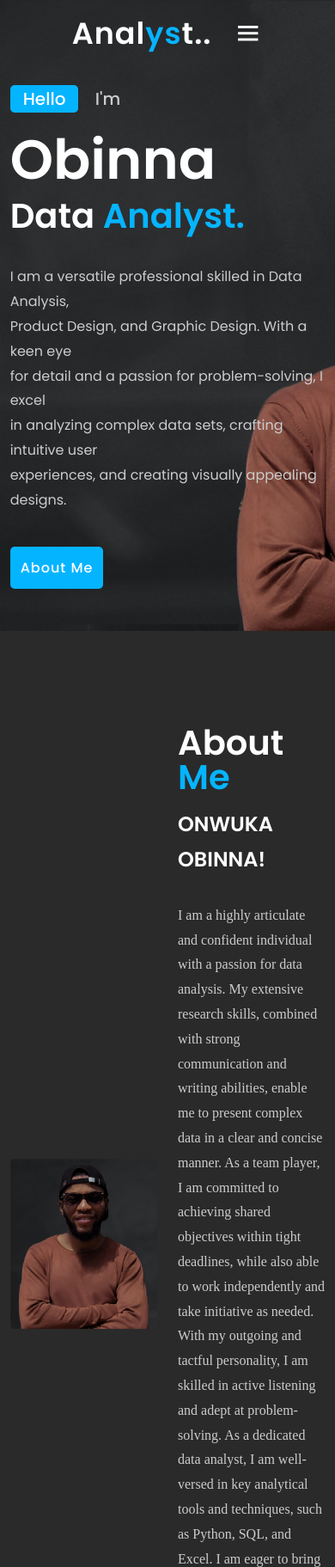
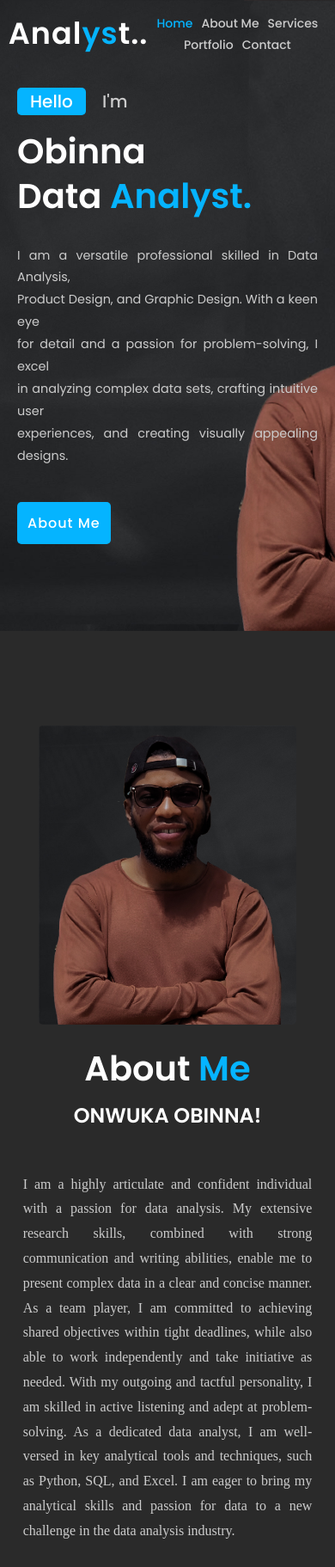
Before and after one commit to Vecniche/portfolio.github.io, a plain HTML site: page index.html in a window 390 px wide. Shown: the top 1823 px of the page at 86% size. Drawn offline with nearby package versions, Linux system fonts and the light colour scheme.

Commit message:
Update style.css

```diff
--- a/css/style.css
+++ b/css/style.css
@@ -126,7 +126,6 @@ section {
     color: var(--text-color);
     line-height: 1.1;
     margin: 0 0 8px;
-
 }
 
 .home-text h3 {
@@ -135,6 +134,7 @@ section {
     font-size: 3rem;
     font-weight: 700;
     line-height: 1.1;
+
 }
 
 .home-text p {
@@ -164,6 +164,27 @@ section {
 
 .btn:hover {
     transform: scale(0.9);
+}
+
+@media screen and (max-width: 767px) {
+    .home {
+        justify-content: center; /* Center the content horizontally */
+        text-align: left; /* Center the text elements */
+        padding: 20px; /* Add padding for mobile screens */
+    }
+
+    .home-text h1 {
+        font-size: 2.5rem; /* Adjust the font size for mobile screens */
+    }
+
+    .home-text h3 {
+        font-size: 2rem; /* Adjust the font size for mobile screens */
+    }
+
+    .home-text p {
+        font-size: 0.9rem; /* Adjust the font size for mobile screens */
+        text-align: justify;
+    }
 }
 
 .about {
@@ -200,6 +221,31 @@ section {
     font-family: 'Times New Roman', Times, serif;
     line-height: 1.8;
     margin-bottom: 4rem;
+}
+
+@media screen and (max-width: 767px) {
+    .about {
+        display: grid;
+        grid-template-columns: 1fr; /* Single column layout */
+        align-items: center;
+        gap: 1.5rem;
+    }
+
+    .about-img {
+        grid-row: 1; /* Move the image to the first row */
+        max-width: 300px; /* Reduce the image size for mobile screens */
+        margin: 0 auto; /* Center the image horizontally */
+    }
+
+    .about-text {
+        grid-row: 2; /* Move the text elements to the second row */
+        text-align: center; /* Center the text elements */
+    }
+
+    .about-text p {
+        text-align: justify; /* Justify the 'p' element for mobile screens */
+        padding: 15px;
+    }
 }
 
 .services {
@@ -338,10 +384,12 @@ section {
 
 .contact {
     background: var(--second-bg-color);
-    display: grid;
-    grid-template-columns: repeat(2, 1fr);
-    align-items: center;
+    display: flex; /* Use flexbox to center the content */
+    flex-wrap: wrap; /* Allow wrapping if necessary */
+    justify-content: center; /* Center the content horizontally */
+    align-items: center; /* Center the content vertically */
     gap: 2.5rem;
+    padding: 3.125rem 16rem;
 }
 
 .contact-text h4 {
@@ -349,11 +397,13 @@ section {
     margin: 18px 0;
     font-size: 20px;
     font-weight: 600;
+    text-align: center;
 }
 
 .contact-text h2 {
     font-size: var(--h2-font);
     line-height: 1;
+    text-align: center;
 }
 
 .contact-text p {
@@ -361,7 +411,9 @@ section {
     font-size: var(--p-font);
     line-height: 1.8;
     margin-bottom: 30px;
+    text-align: justify;
 }
+
 
 .list {
     margin-bottom: 2.8rem;
@@ -404,7 +456,31 @@ section {
     color: var(--main-color);
 }
 
-.contact-form form {
+@media screen and (max-width: 767px) {
+    .contact {
+        display: flex;
+        flex-direction: column;
+        align-items: center;
+        text-align: justify;
+        padding: 20px; /* Add padding for mobile screens */
+    }
+
+    .contact-text {
+        text-align: center; /* Center the text elements */
+    }
+
+    .contact-icons {
+        display: flex;
+        justify-content: center; /* Center the icons horizontally */
+    }
+
+    .contact-icons i {
+        margin-right: 0; /* Remove right margin for mobile screens */
+        margin-bottom: 15px; /* Add bottom margin for mobile screens */
+    }
+}
+
+/* .contact-form form {
     position: relative;
 }
 
@@ -439,7 +515,7 @@ form textarea {
     transform: scale(1.1);
     cursor: pointer;
 }
-
+*/
 .end {
     padding: 20px 15%;
     display: flex;
@@ -506,37 +582,30 @@ form textarea {
         grid-template-columns: 1fr;
     }
 }
-@media (max-width: 480px){
-    #menu-icon{
-        display: block;
+/* For phone-sized screens */
+@media only screen and (max-width: 600px) {
+    .navlist {
+        display: flex;
+        flex-wrap: wrap;
+        justify-content: center;
     }
-    .navlist{
-        position: absolute;
-        top: -1000px;
-        right: 0;
-        left: 0;
-        display: flex;
-        flex-direction: column;
-        background: var(--bg-color);
-        text-align: left;
+
+    .navlist a {
+        font-size: 14px; /* Decrease font size for smaller screens */
+        margin: 5px; /* Adjust the margin for better spacing */
+    }
+
+    /* You might want to remove the hover effect for touch devices */
+    .navlist a:hover {
+        color: var(--second-color);
+    }
+
+    .navlist a {
+        color: var(--second-color);
         transition: all .45s ease;
+    }
 
-    }
-    .navlist a{
-        display: block;
-        margin: 17px;
-        font-size: 20px;
-        transition: all .45s ease;
-        color: var(--text-color);
-
-    }
-    .navlist a:hover{
+    .navlist a.active {
         color: var(--main-color);
     }
-    navlist a.active{
-        color: var(--text-color);
-    }
-    .navlist.open{
-        top: 100%;
-    }
 }
```
